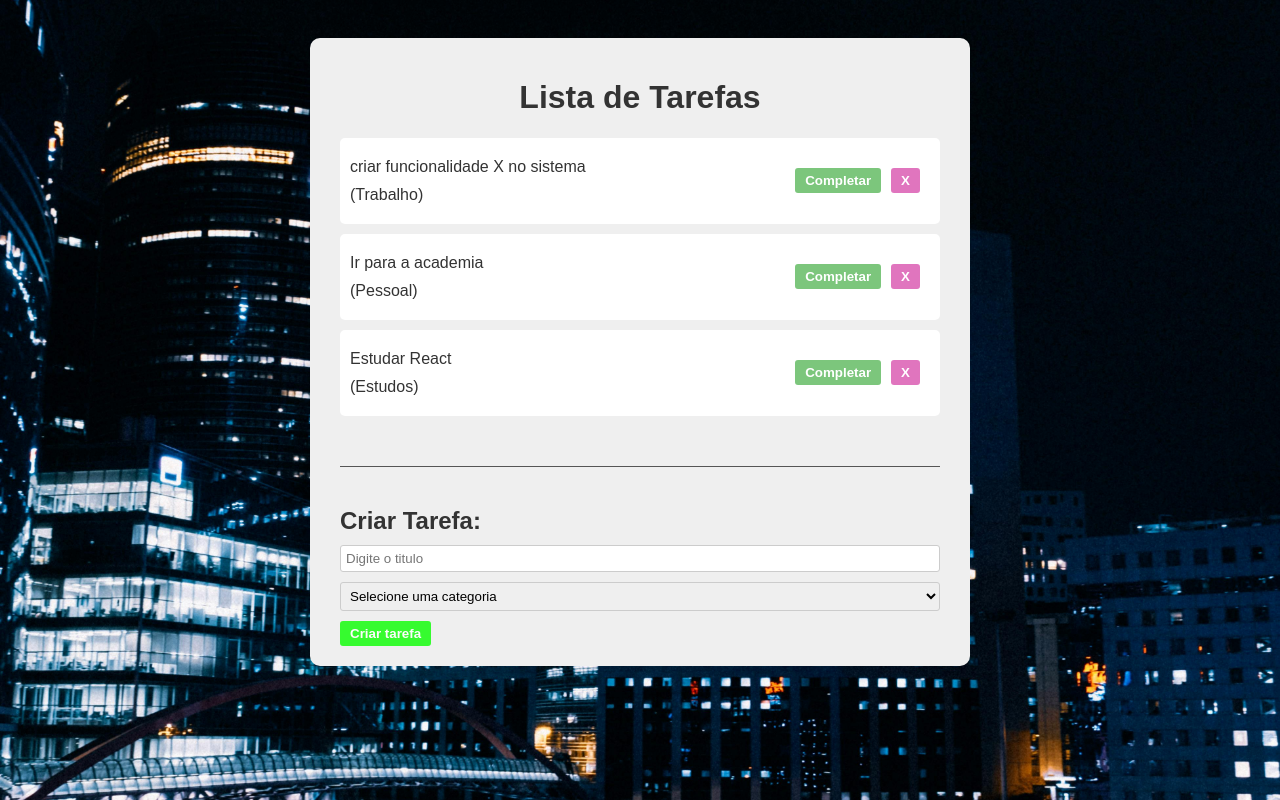
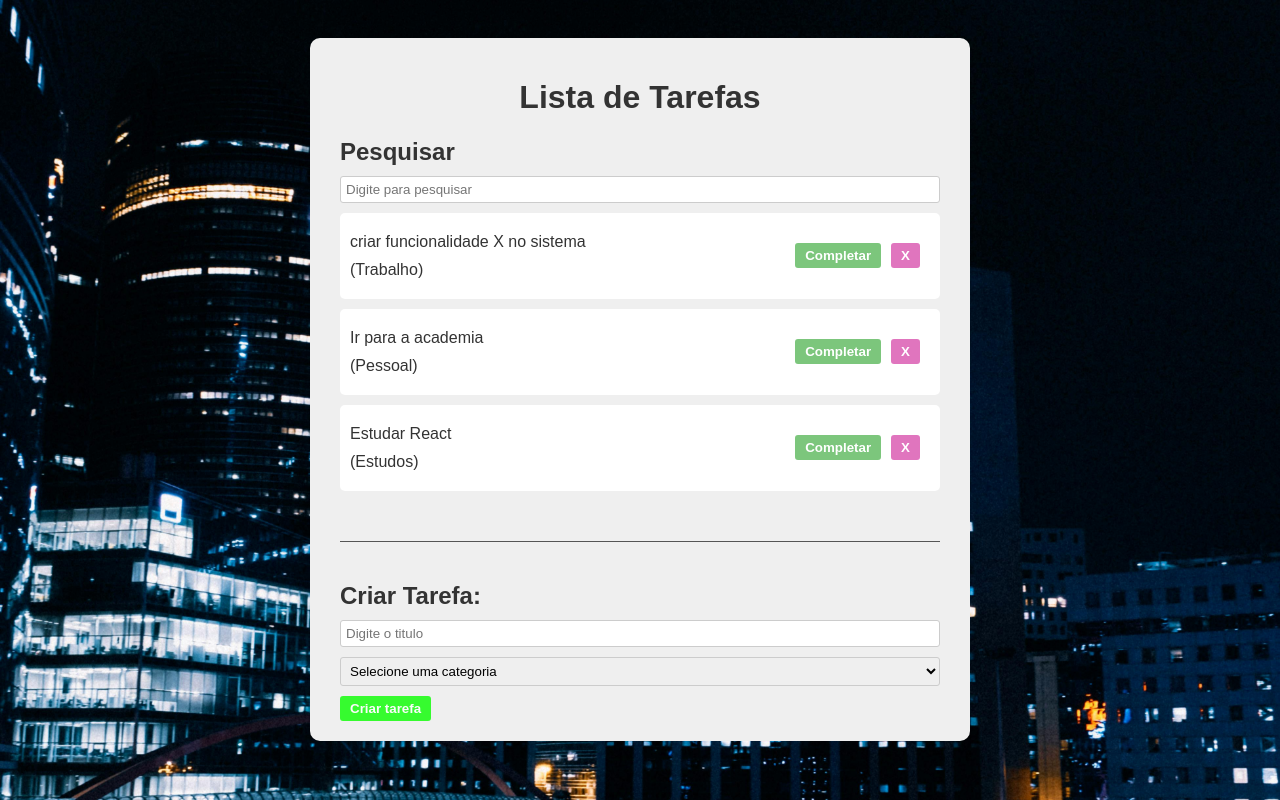
Before and after one commit to kevincalantone/Gerenciador-de-tarefas-com-React, a React (Vite) app: page / in a window 1280 px wide. Shown: the top 800 px of the page. Built offline with nearby package versions, Linux system fonts and the light colour scheme.

Commit message:
Feat: Adicionando filtro de pesquisa

```diff
--- a/src/App.jsx
+++ b/src/App.jsx
@@ -4,6 +4,7 @@
 import Todo from './components/Todo';
 import "./App.css"
 import TodoForm from './components/TodoForm';
+import Search from './components/Search';
 
 
 function App() {
@@ -26,6 +27,10 @@
     category: "Estudos",
     isCompleted: false,
   }]);
+
+  const [search, setSearch] = useState("")
+
+
 
   const addTodo = (text, category) =>{
       const newTodos = [
@@ -50,7 +55,7 @@
 const completando = (id) =>{
    const newTodos = [...todos]
    newTodos.map((todo) =>
-      todo.id == id ? todo.isCompleted = !todo.isCompleted : todo
+      todo.id == id ?  todo.isCompleted = !todo.isCompleted : todo
   )
   setTodos(newTodos)
 }
@@ -61,13 +66,17 @@
   return <div className='app'>
 
     <h1>Lista de Tarefas</h1>
-
+    <Search search={search} setSearch={setSearch}/>
     <div className="todo-list">
-      {todos.map((todo) => (
-        <Todo key={todo.id}
-        todo={todo}
-        removeTodo={removeTodo}
-        completando={completando}
+      {todos
+        .filter((todo) =>
+          todo.text.toLowerCase().includes(search.toLowerCase())
+        )
+        .map((todo) => (
+          <Todo key={todo.id}
+          todo={todo}
+          removeTodo={removeTodo}
+          completando={completando}
         />
       ))}
     </div>
--- /dev/null
+++ b/src/components/Search.jsx
@@ -0,0 +1,14 @@
+import React from 'react'
+
+const Search = ({search, setSearch}) => {
+  return <div className="search">
+    <h2>Pesquisar</h2>
+    <input type="text"
+    value={search}
+    onChange={(e) => setSearch(e.target.value)}
+    placeholder='Digite para pesquisar' />
+  </div>
+
+}
+
+export default Search
```
